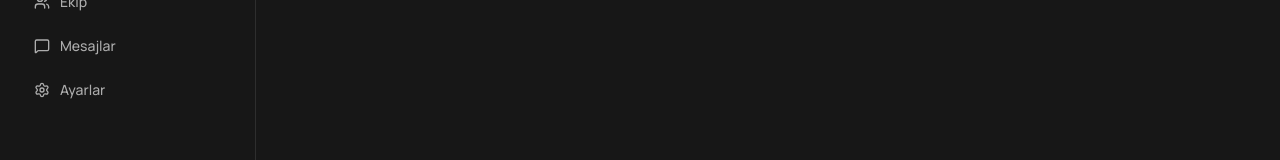
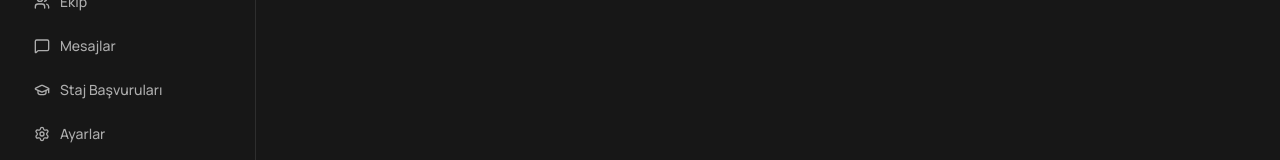
Before and after one commit to aligokten/saggplus.com, a Next.js app: page /admin in a window 1280 px wide. Shown: the part 178-338 px from the top of the page. Built offline with nearby package versions, Linux system fonts and the light colour scheme; no server answers; the database is empty.

Commit message:
Update AdminShell.tsx

```diff
--- a/src/components/admin/AdminShell.tsx
+++ b/src/components/admin/AdminShell.tsx
@@ -5,6 +5,7 @@ import Link from "next/link";
 import {
   LayoutGrid,
   MessageSquare,
+  GraduationCap,
   LogOut,
   ExternalLink,
   Wrench,
@@ -18,6 +19,7 @@ const links = [
   { href: "/admin/services", label: "Hizmetler", icon: Wrench },
   { href: "/admin/team", label: "Ekip", icon: Users },
   { href: "/admin/messages", label: "Mesajlar", icon: MessageSquare },
+  { href: "/admin/internship-applications", label: "Staj Başvuruları", icon: GraduationCap },
   { href: "/admin/settings", label: "Ayarlar", icon: Settings },
 ];
 
```
